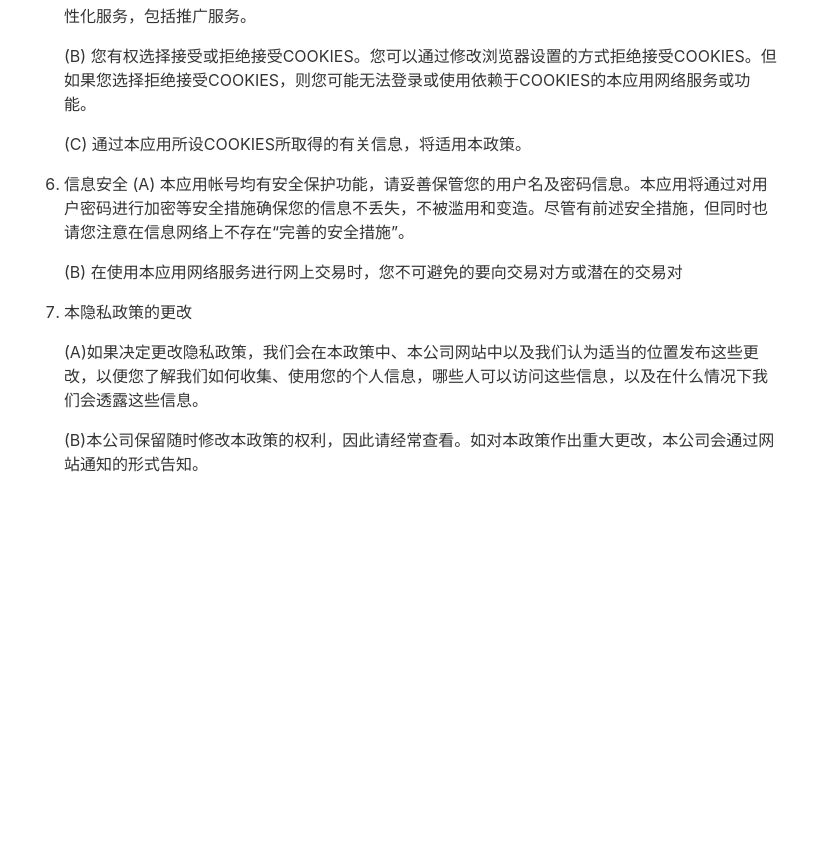
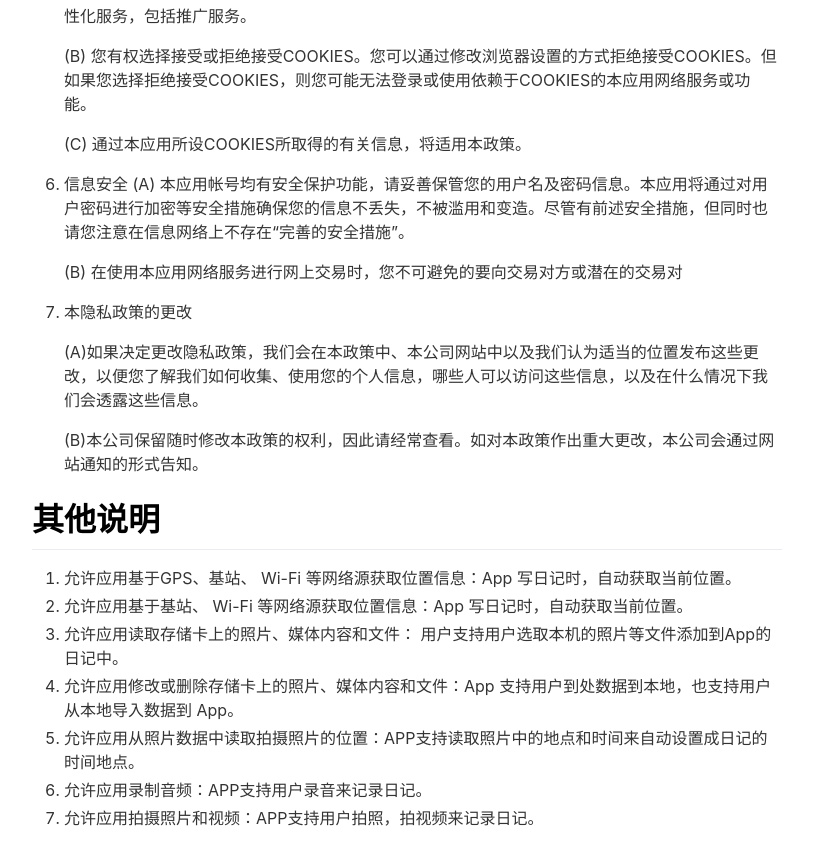
Before and after one commit to iofree/reminder-site, a Jekyll site: the page built from _pages/privacy.md, in a window 1280 px wide and 900 px high, scrolled down 1480 px. Shown: the top 865 px of the window, without its empty margins (233-1046 px from the left). Built offline with Jekyll 4.4.1, drawn with Linux system fonts in a browser that asks for light colours; nearby versions of some CDN libraries; before the commit the page ends 2042 px from its top, so only the background shows below that.

Commit message:
update privacy

```diff
--- a/_pages/privacy.md
+++ b/_pages/privacy.md
@@ -68,3 +68,13 @@ include_in_header: false
    (A)如果决定更改隐私政策，我们会在本政策中、本公司网站中以及我们认为适当的位置发布这些更改，以便您了解我们如何收集、使用您的个人信息，哪些人可以访问这些信息，以及在什么情况下我们会透露这些信息。
 
    (B)本公司保留随时修改本政策的权利，因此请经常查看。如对本政策作出重大更改，本公司会通过网站通知的形式告知。
+
+# 其他说明
+
+1. 允许应用基于GPS、基站、 Wi-Fi 等网络源获取位置信息：App 写日记时，自动获取当前位置。
+2. 允许应用基于基站、 Wi-Fi 等网络源获取位置信息：App 写日记时，自动获取当前位置。
+3. 允许应用读取存储卡上的照片、媒体内容和文件： 用户支持用户选取本机的照片等文件添加到App的日记中。
+4. 允许应用修改或删除存储卡上的照片、媒体内容和文件：App 支持用户到处数据到本地，也支持用户从本地导入数据到 App。
+5. 允许应用从照片数据中读取拍摄照片的位置：APP支持读取照片中的地点和时间来自动设置成日记的时间地点。
+6. 允许应用录制音频：APP支持用户录音来记录日记。
+7. 允许应用拍摄照片和视频：APP支持用户拍照，拍视频来记录日记。
```
